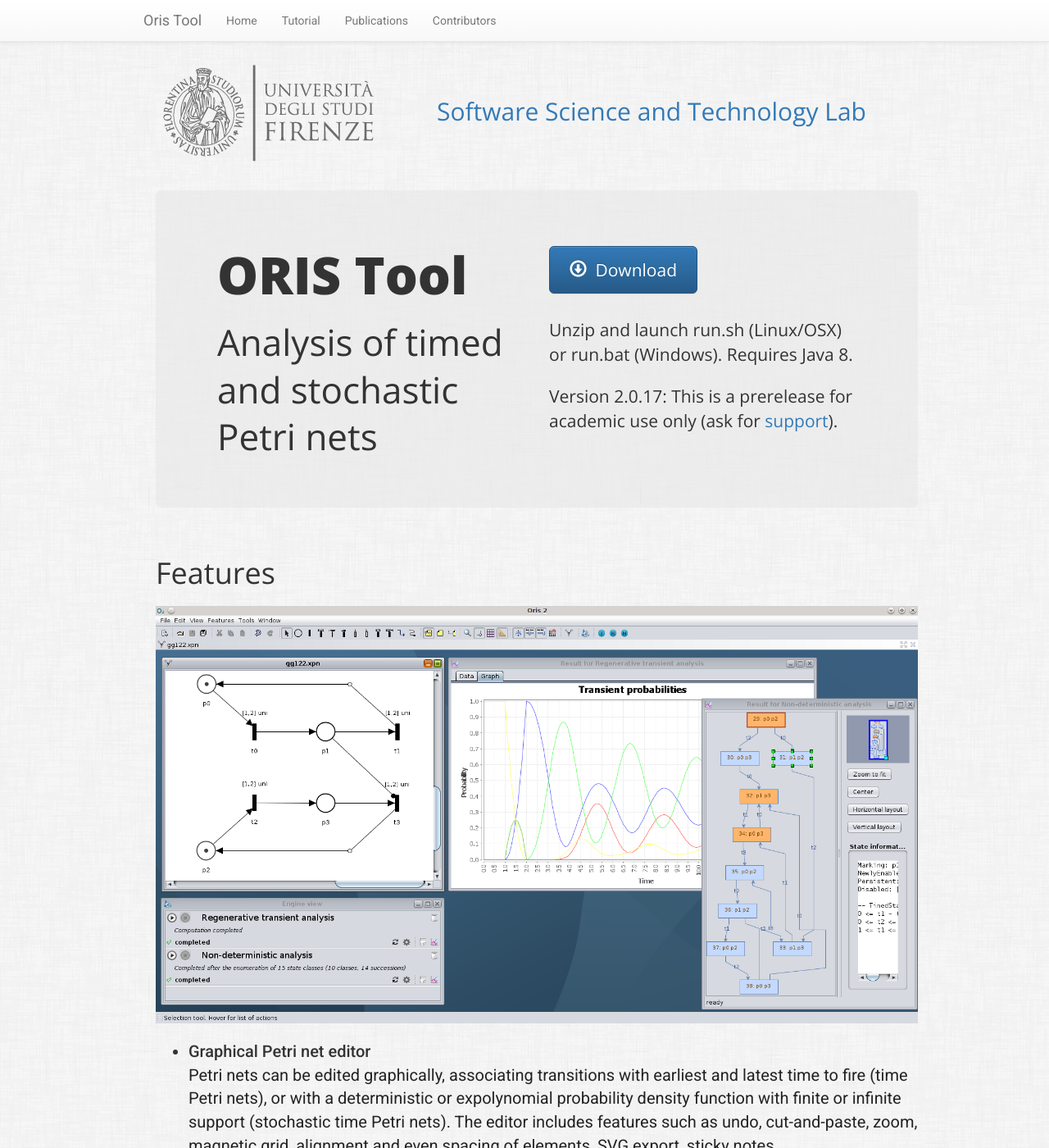
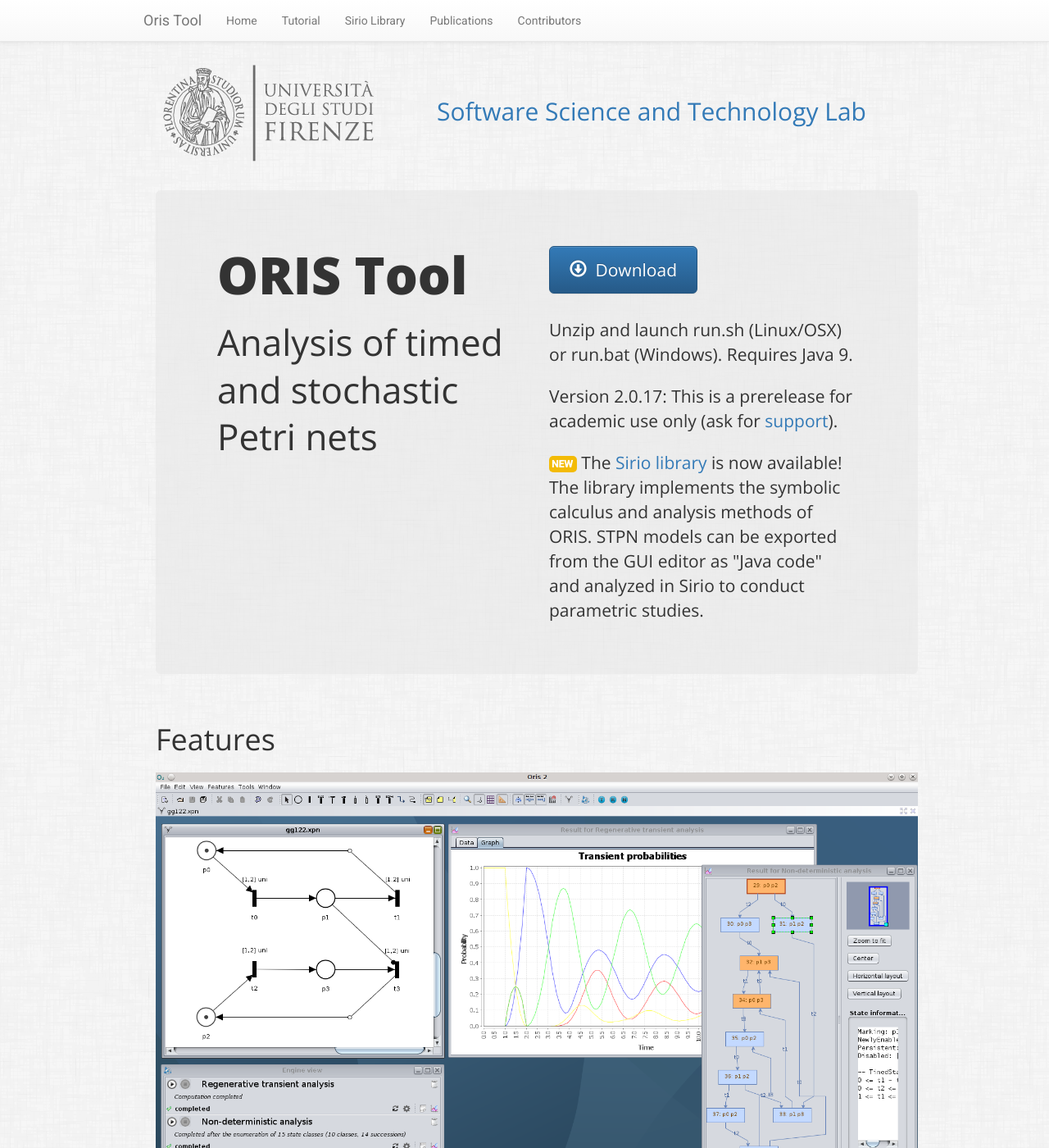
Before and after one commit to oris-tool/oris-tool.github.io, a Jekyll site: the page built from index.html, in a window 1280 px wide and 1400 px high. Shown: the whole window at 82% size. Built offline with Jekyll 4.4.1, drawn with Linux system fonts in a browser that asks for light colours.

Commit message:
Add Sirio announcement

```diff
--- a/_layouts/default.html
+++ b/_layouts/default.html
@@ -47,6 +47,7 @@
           <ul class="nav navbar-nav">
             <li><a href="/">Home</a></li>
             <li><a href="/tutorial">Tutorial</a></li>
+            <li><a href="/sirio">Sirio Library</a></li>
             <li><a href="/publications">Publications</a></li>
             <li><a href="/contributors">Contributors</a></li>
           </ul>
--- a/css/oris.sass
+++ b/css/oris.sass
@@ -302,3 +302,17 @@
     padding-left: 30px
     font-size: 12px
     font-weight: 400
+
+.new
+  &:after
+    background-color: #f3bb06
+    border-radius: 5px
+    padding: 3px
+    padding-right: 5px
+    color: white
+    content: "NEW"
+    font-family: "Roboto", sans-serif
+    font-size: 12px
+    font-weight: 700
+    margin-left: 0px
+    vertical-align: middle
--- a/index.html
+++ b/index.html
@@ -12,11 +12,19 @@
     <a class="btn btn-lg btn-primary" href="{{ site.oris_url }}"  onclick="_gaq.push(['_trackEvent', 'Downloads', 'get', 'oris-2.08']);" download><span class="glyphicon glyphicon-download" style="margin-right:0.5em;"></span>Download</a>
     </p>
     <p>
-      Unzip and launch run.sh (Linux/OSX) or run.bat (Windows). Requires Java 8.
+      Unzip and launch run.sh (Linux/OSX) or run.bat (Windows). Requires Java 9.
     </p>
     <p style="margin-top: 1em">
       Version 2.0.17: This is a prerelease for academic use only
-      (ask for <a href="kgojri<kgtei(vgijoctoFsho`o(or" class="scrambled" rel="nofollow" onclick="_gaq.push(['_trackEvent', 'Contacts', 'click', 'support']);">support</a>).
+      (ask for <a href="kgojri<vgijoctoFsue(cbs" class="scrambled" rel="nofollow" onclick="_gaq.push(['_trackEvent', 'Contacts', 'click', 'support']);">support</a>).
+    </p>
+    <p style="margin-top: 1em">
+      <span class="new"></span>
+      The <a href="/sirio">Sirio library</a> is now
+      available! The library implements the symbolic calculus and
+      analysis methods of ORIS. STPN models can be exported from the
+      GUI editor as "Java code" and analyzed in Sirio to
+      conduct parametric studies.
     </p>
   </div>
 </div>
--- a/tutorial.html
+++ b/tutorial.html
@@ -10,7 +10,7 @@
     <p>Once you have Oris downloaded (<a href="{{ site.oris_url }}">link</a>), head to the download folder and unzip the Oris archive you just downloaded.</p>
     <p>Then, you can open the folder created and run Oris by simply running either <i>run.bat</i>, if you are on Windows, or <i>run.sh</i>, if you are on Linux or Mac.</p>
     <div class="alert alert-warning" role="alert">
-      <strong>Remember!</strong> Be sure to have at least Java 8 installed, or Oris won't run.
+      <strong>Remember!</strong> Be sure to have at least Java 9 installed, or Oris won't run.
     </div>
   </div>
 
```
Also changed, not shown: sirio.html (added, +51 -0 lines), Gemfile.lock (added), 1 other file. Lines whose indentation alone changed are shown as unchanged.
